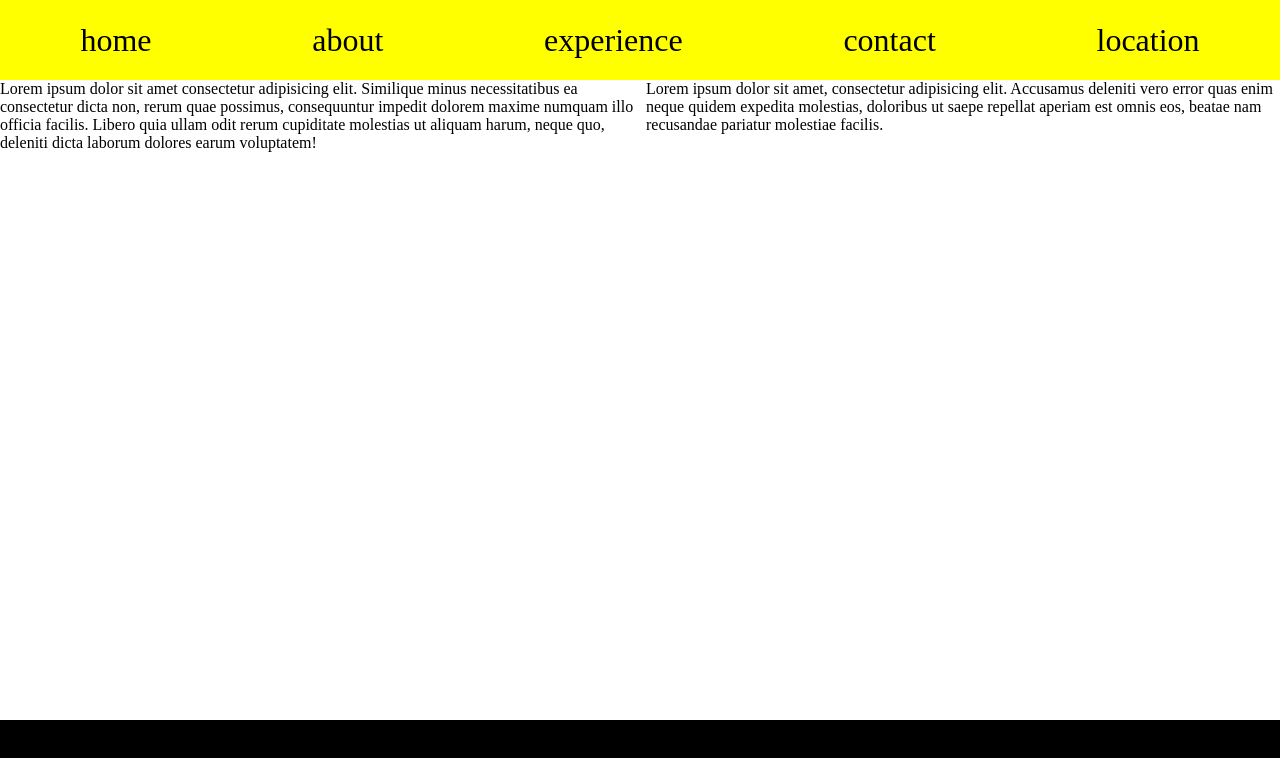
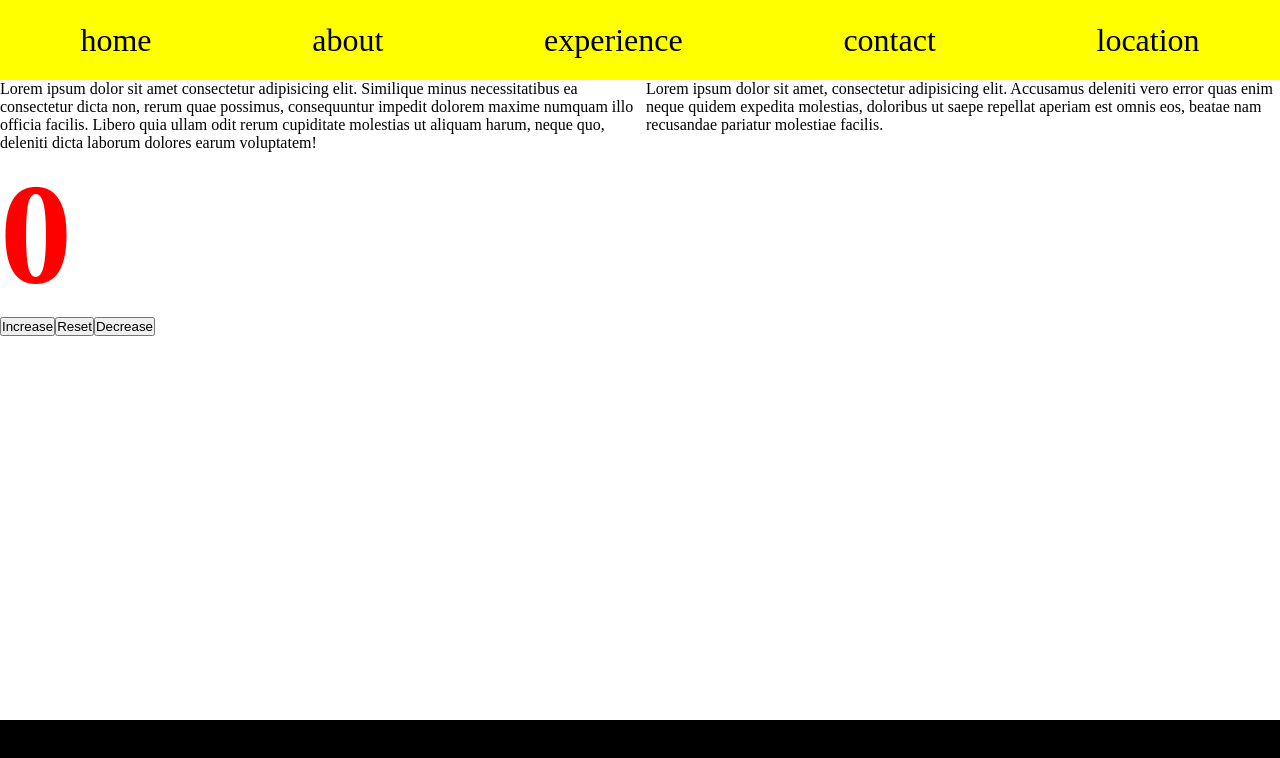
Before and after one commit to Codekazuki/hta-class-for-react, a React (Create React App) app: page / in a window 1280 px wide. Shown: the top 758 px of the page. Built offline with nearby package versions, Linux system fonts and the light colour scheme.

Commit message:
hta react class

```diff
--- a/src/App.css
+++ b/src/App.css
@@ -35,3 +35,11 @@ a {
 a {
   font-size: clamp(1rem, 2.5vw, 5rem);
 }
+.green {
+  color: green;
+  font-size: 4rem;
+}
+.red {
+  color: red;
+  font-size: 9rem;
+}
--- a/src/Service.js
+++ b/src/Service.js
@@ -1,13 +1,31 @@
-import React from "react";
+import React, { useState } from "react";
 
 const Service = () => {
+  const [count, setCount] = useState(0);
+  const handleIncrement = () => {
+    setCount((c) => c + 1);
+  };
+  const handleDecrement = () => {
+    setCount((c) => c - 1);
+  };
+  const handleReset = () => {
+    setCount((c) => 0);
+  };
   return (
     <div>
-      Lorem ipsum dolor sit amet consectetur adipisicing elit. Similique minus
-      necessitatibus ea consectetur dicta non, rerum quae possimus, consequuntur
-      impedit dolorem maxime numquam illo officia facilis. Libero quia ullam
-      odit rerum cupiditate molestias ut aliquam harum, neque quo, deleniti
-      dicta laborum dolores earum voluptatem!
+      <p>
+        Lorem ipsum dolor sit amet consectetur adipisicing elit. Similique minus
+        necessitatibus ea consectetur dicta non, rerum quae possimus,
+        consequuntur impedit dolorem maxime numquam illo officia facilis. Libero
+        quia ullam odit rerum cupiditate molestias ut aliquam harum, neque quo,
+        deleniti dicta laborum dolores earum voluptatem!
+      </p>
+      <section>
+        <h1 className={count > 1 ? "green" : "red"}>{count}</h1>
+        <button onClick={handleIncrement}>Increase</button>
+        <button onClick={handleReset}>Reset</button>
+        <button onClick={handleDecrement}>Decrease</button>
+      </section>
     </div>
   );
 };
```
